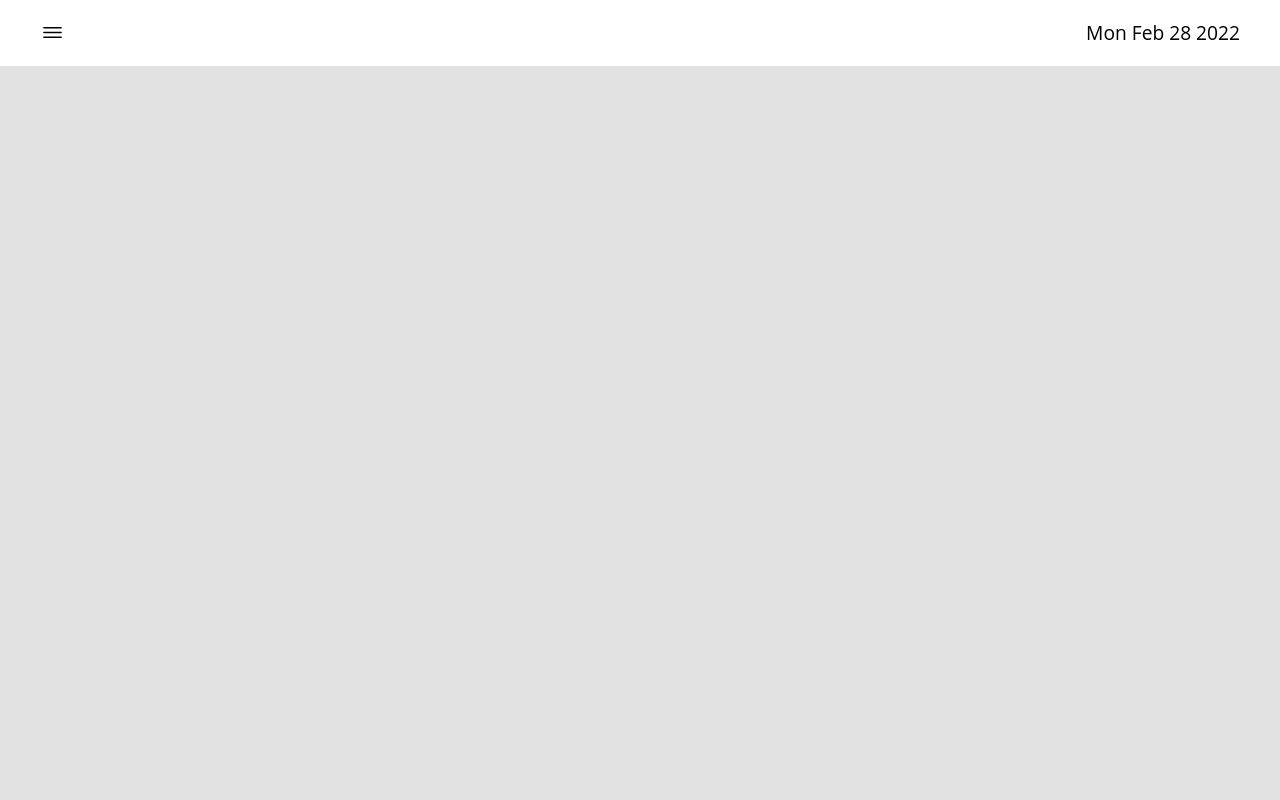
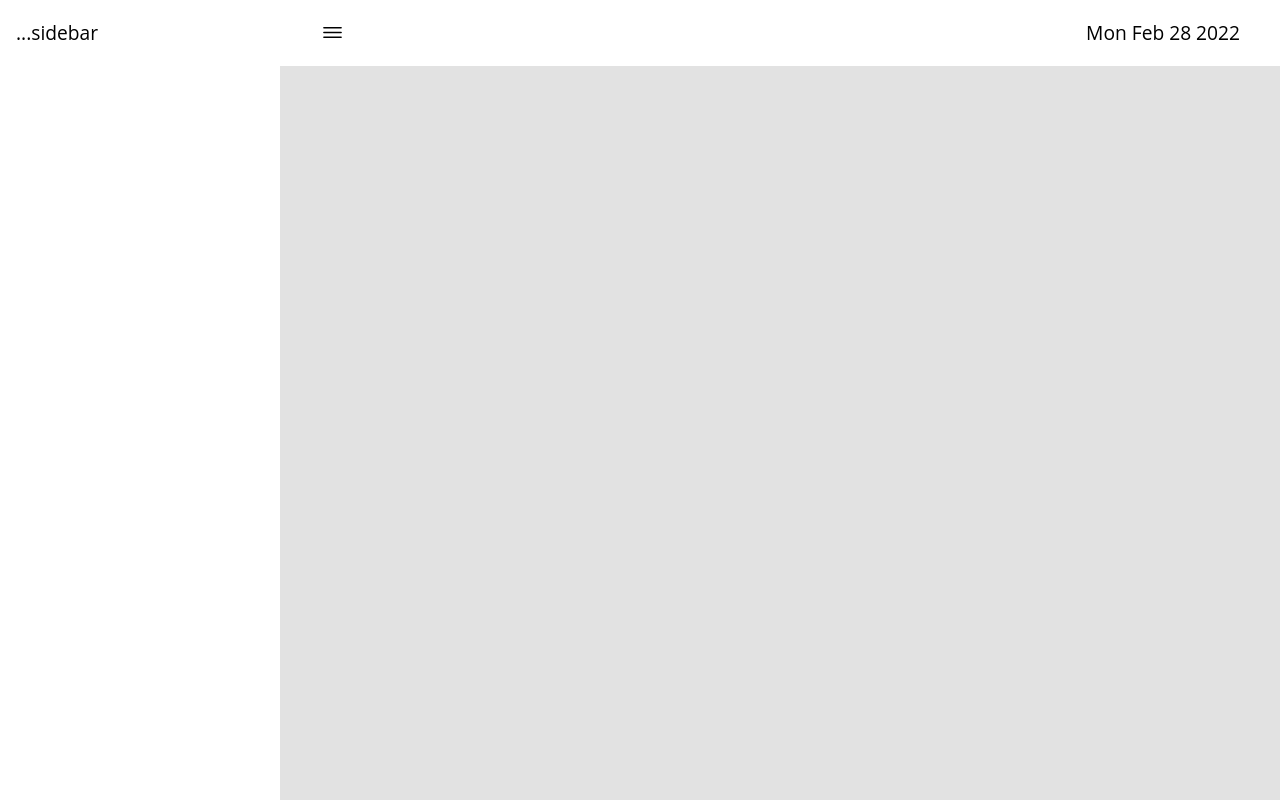
Before and after one commit to Orololuwa/palqee-coding-challenge, a Next.js app: page /globalStyles in a window 1280 px wide. Built offline with nearby package versions, Linux system fonts and the light colour scheme.

Commit message:
aside layout

```diff
--- a/layout/sidebar/index.js
+++ b/layout/sidebar/index.js
@@ -1,8 +1,8 @@
 const SideBar = () => {
     return (
-        <div>
+        <aside  >
             ...sidebar
-        </div>
+        </aside>
     )
 }
 
--- a/pages/_app.js
+++ b/pages/_app.js
@@ -2,14 +2,19 @@ import { ThemeProvider } from "styled-components";
 import theme from "theme";
 import GlobalStyle from "./globalStyles";
 import Header from "layout/header";
+import SideBar from "layout/sidebar";
+import 'styles/globals.css'
 
 export default function App({ Component, pageProps }) {
   return (
     <>
       <GlobalStyle />
       <ThemeProvider theme={theme}>
-        <Header />
-        <Component {...pageProps} />
+        <SideBar />
+        <div className="mainContent">
+          <Header />
+          <Component {...pageProps} />
+        </div>
       </ThemeProvider>
     </>
   );
--- a/pages/globalStyles.js
+++ b/pages/globalStyles.js
@@ -22,20 +22,6 @@ body {
     font-weight: 400;
 }
 
-header{
-  padding: 1rem 2.5rem;
-  display: flex;
-  flex-direction: row;
-  align-items: center;
-  justify-content: space-between;
-  z-index: 1000;
-  position: fixed;
-  top: 0;
-  left: 0;
-  width: 100%;
-  background: ${theme.colors.white};
-}
-
 h1 {
     line-height: 4rem;
     font-size: ${theme.typeScale.header1};
--- a/styles/globals.css
+++ b/styles/globals.css
@@ -1,16 +1,26 @@
-html,
-body {
-  padding: 0;
-  margin: 0;
-  font-family: -apple-system, BlinkMacSystemFont, Segoe UI, Roboto, Oxygen,
-    Ubuntu, Cantarell, Fira Sans, Droid Sans, Helvetica Neue, sans-serif;
+#__next {
+  display: flex;
+  width: 100vw;
 }
 
-a {
-  color: inherit;
-  text-decoration: none;
+aside {
+  height: 100vh;
+  width: 17.5rem;
+  padding: 1rem;
+  background: white;
+  flex-shrink: 0;
 }
 
-* {
-  box-sizing: border-box;
+header {
+  padding: 1rem 2.5rem;
+  display: flex;
+  flex-direction: row;
+  align-items: center;
+  justify-content: space-between;
+  background: white;
 }
+
+.mainContent {
+  width: 100%;
+  flex-grow: 1;
+}
```
